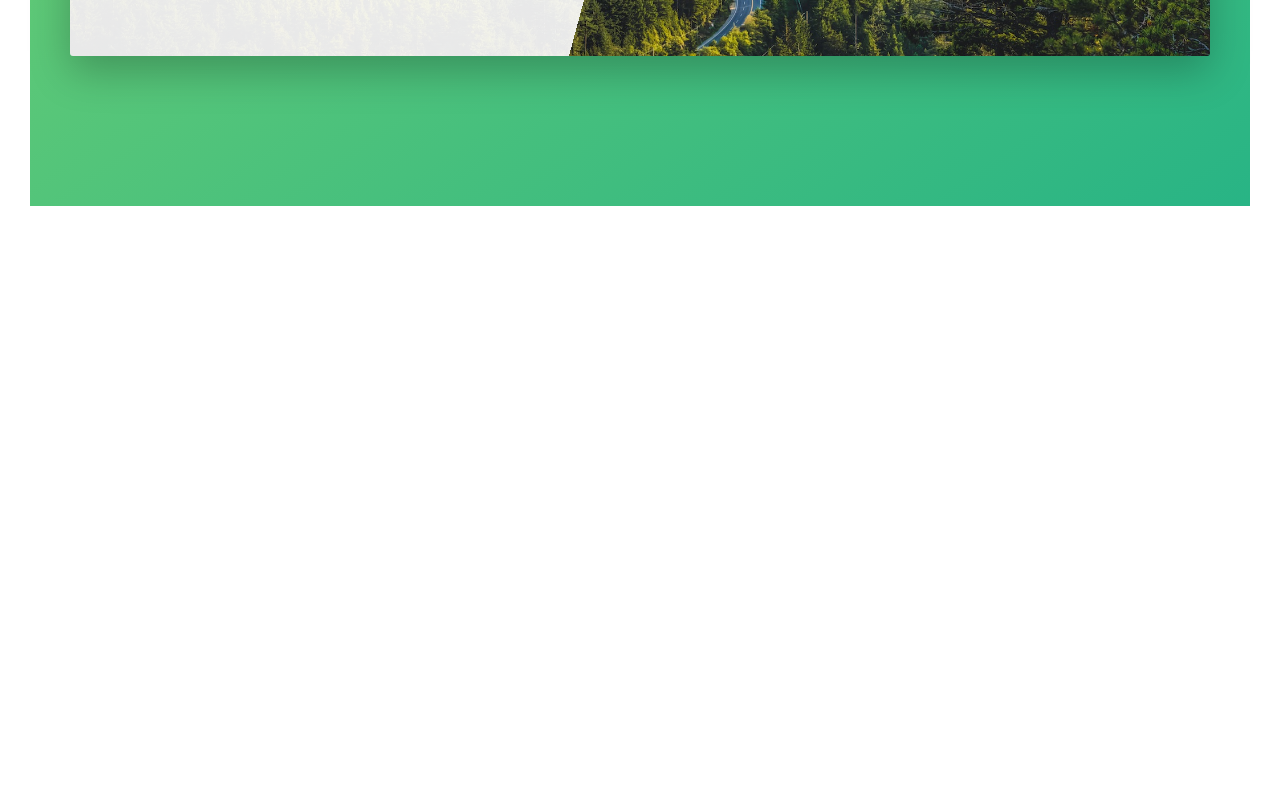
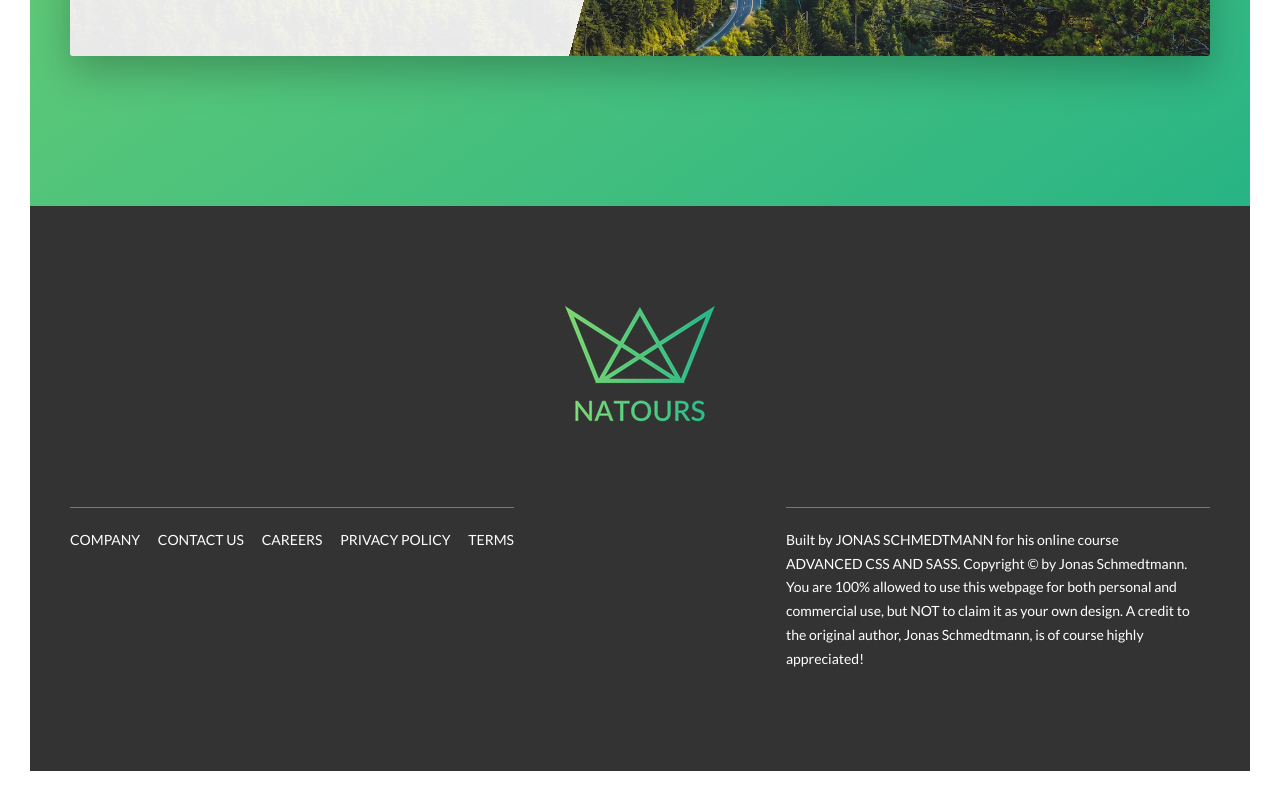
Before and after one commit to ratiarahman/Natours, a website: page index.html in a window 1280 px wide. Shown: the part 4951-5752 px from the top of the page. Before the commit the page ends 5187 px from the top, so only its background shows below. Drawn offline with Linux system fonts and the light colour scheme.

Commit message:
add footer

```diff
--- a/index.html
+++ b/index.html
@@ -266,6 +266,35 @@
             </section>
         </main>
 
+        <footer class="footer">
+            <div class="row">
+                <div class="u-center u-margin-bottom-small">
+                    <img src="img/logo-green-1x.png" class="footer__logo">
+                </div>
+            </div>
+            <div class="row">
+                <div class="col-1-of-2">
+                    <div class="footer__left">
+                        <ul>
+                            <li><a href="#" class="footer__link">Company</a></li>
+                            <li><a href="#" class="footer__link">Contact Us</a></li>
+                            <li><a href="#" class="footer__link">Careers</a></li>
+                            <li><a href="#" class="footer__link">Privacy Policy</a></li>
+                            <li><a href="#" class="footer__link">Terms</a></li>
+                        </ul>
+                    </div>
+                </div>
+                <div class="col-1-of-2">
+                    <p class="footer__right">
+                        Built by <a href="#" class="footer__link">JONAS SCHMEDTMANN</a> for his online course <a href="#" class="footer__link">ADVANCED CSS AND SASS</a>.
+                        Copyright © by Jonas Schmedtmann. You are 100% allowed to use this webpage
+                        for both personal and commercial use, but NOT to claim it as your own design.
+                        A credit to the original author, Jonas Schmedtmann, is of course highly appreciated!
+                    </p>
+                </div>
+            </div>
+        </footer>
+
 
 
 
--- a/sass/abstracts/_variables.scss
+++ b/sass/abstracts/_variables.scss
@@ -10,6 +10,7 @@ $color-third-light: #2998ff;
 $color-third-dark: #5643fa;
 
 $color-grey-dark: #777;
+$color-grey-dark-2: #333;
 
 $color-white: #fff;
 
--- /dev/null
+++ b/sass/layout/_footer.scss
@@ -0,0 +1,52 @@
+.footer{
+    padding: 10rem 0;
+    background-color: $color-grey-dark-2;
+    font-size: 1.4rem;
+    font-weight: 400;
+    color: $color-white;
+
+    &__left{
+        border-top: 1px solid $color-grey-dark;
+        display: inline-block;
+        padding-top: 2rem;
+
+        ul{
+            list-style-type: none;
+
+            li{
+                display: inline-block;
+
+                &:not(:last-child){
+                    padding-right: 1.5rem;
+                }
+            }
+        }
+    }
+
+    &__right{
+        border-top: 1px solid $color-grey-dark;
+        padding-top: 2rem;
+        width: 80%;
+        float: right;
+    }
+
+    &__link{
+        &:link,
+        &:visited{
+            text-transform: uppercase;
+            text-decoration: none;
+            background-color: $color-grey-dark-2;
+            color: $color-white;
+            display: inline-block;
+            transition: all .3s;
+        }
+
+        &:hover,
+        &:active{
+            color: $color-primary;
+            box-shadow: 0 1rem 2rem rgba($color-black, .4);
+            transform: rotate(5deg) scale(1.3);
+        }
+
+    }
+}
--- a/sass/main.scss
+++ b/sass/main.scss
@@ -16,7 +16,7 @@
 @import "components/gallery";
 @import "components/story";
 
-
+@import "layout/footer";
 @import "layout/grid";
 @import "layout/header";
 
```
Also changed, not shown: css/style.css.
